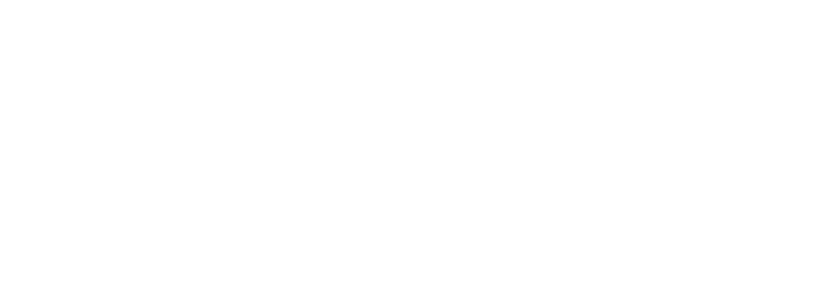
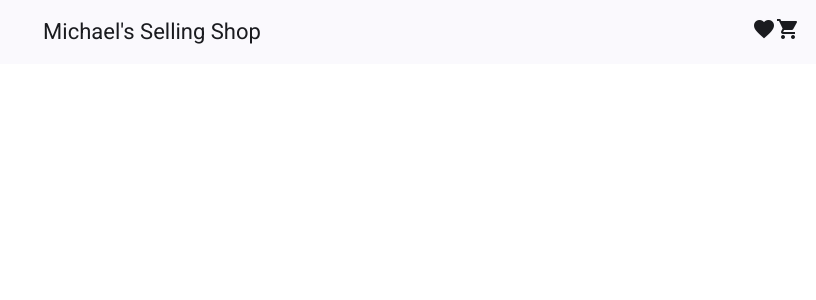
Before and after one commit to MichaelCombrinck/Internship.github.io, an Angular app in the folder CV/CV/: page /checkout in a window 1280 px wide. Before the commit this address led to /. Shown: the top 300 px of the page, without its empty margins (464-1280 px from the left). Built offline with nearby package versions, Linux system fonts and the light colour scheme.

Commit message:
feat(checkout): started creating the checkout page

```diff
--- a/CV/CV/src/app/app.routes.ts
+++ b/CV/CV/src/app/app.routes.ts
@@ -2,9 +2,11 @@ import { Routes } from '@angular/router';
 import { HomePageComponent } from './pages/home-page/home-page.component';
 import { ProductListPageComponent } from './pages/product-list-page/product-list-page.component';
 import { WishlistPageComponent } from './pages/wishlist-page/wishlist-page.component';
+import { ChangeCalculationPageComponent } from './pages/change-calculation-page/change-calculation-page.component';
 
 export const routes: Routes = [
   { path: '', component: HomePageComponent },
   { path: 'product-list-page', component: ProductListPageComponent },
   { path: 'wishlist', component: WishlistPageComponent },
+  { path: 'checkout', component: ChangeCalculationPageComponent },
 ];
--- /dev/null
+++ b/CV/CV/src/app/pages/change-calculation-page/change-calculation-page.component.html
@@ -0,0 +1,27 @@
+<!-- Navigation -->
+
+<div class="navbar">
+    <mat-toolbar class="navigation">
+      <span class="shop-name w-full flex justify-center"
+        >Michael's Selling Shop</span
+      >
+      <div>
+        <button
+          mat-icon-button
+          aria-label="Wishlist"
+          (click)="onHomeLinkClick()"
+        >
+          <mat-icon>favorite</mat-icon>
+        </button>
+      </div>
+
+      <button mat-icon-button aria-label="Change Checkout">
+        <mat-icon>shopping_cart</mat-icon>
+      </button>
+    </mat-toolbar>
+  </div>
+
+
+<!-- Change Calculation  -->
+
+<div class="change-calculation"></div>
--- /dev/null
+++ b/CV/CV/src/app/pages/change-calculation-page/change-calculation-page.component.ts
@@ -0,0 +1,22 @@
+import { Component } from '@angular/core';
+import { MatIconModule } from '@angular/material/icon';
+import { MatToolbarModule } from '@angular/material/toolbar';
+import { Router } from '@angular/router';
+
+@Component({
+  selector: 'app-change-calculation-page',
+  standalone: true,
+  imports: [MatToolbarModule, MatIconModule],
+  templateUrl: './change-calculation-page.component.html',
+  styleUrl: './change-calculation-page.component.scss'
+})
+export class ChangeCalculationPageComponent {
+
+    constructor(private _router: Router) {
+
+    }
+
+    onHomeLinkClick() {
+      this._router.navigate(['product-list-page']);
+    }
+}
--- a/CV/CV/src/app/pages/product-list-page/product-list-page.component.html
+++ b/CV/CV/src/app/pages/product-list-page/product-list-page.component.html
@@ -13,7 +13,7 @@
       </button>
     </div>
 
-    <button mat-icon-button aria-label="Change Checkout">
+    <button mat-icon-button (click)="onCheckoutCardClick()" aria-label="Change Checkout">
       <mat-icon>shopping_cart</mat-icon>
     </button>
   </mat-toolbar>
--- a/CV/CV/src/app/pages/product-list-page/product-list-page.component.scss
+++ b/CV/CV/src/app/pages/product-list-page/product-list-page.component.scss
@@ -35,5 +35,4 @@
 .filtering-checkbox {
     display: flex;
     flex-direction: column;
-
 }
--- a/CV/CV/src/app/pages/product-list-page/product-list-page.component.ts
+++ b/CV/CV/src/app/pages/product-list-page/product-list-page.component.ts
@@ -41,4 +41,8 @@ export class ProductListPageComponent {
   onWishlistLinkClick() {
     this._route.navigate(['wishlist'])
   }
+
+  onCheckoutCardClick() {
+    this._route.navigate(['checkout']);
+  }
 }
```
Also changed, not shown: CV/CV/src/app/pages/home-page/home-page.component.html (+14 -13 lines), CV/CV/src/app/pages/change-calculation-page/change-calculation-page.component.scss (added), 1 other file (tests, documents, lock files or other folders).
